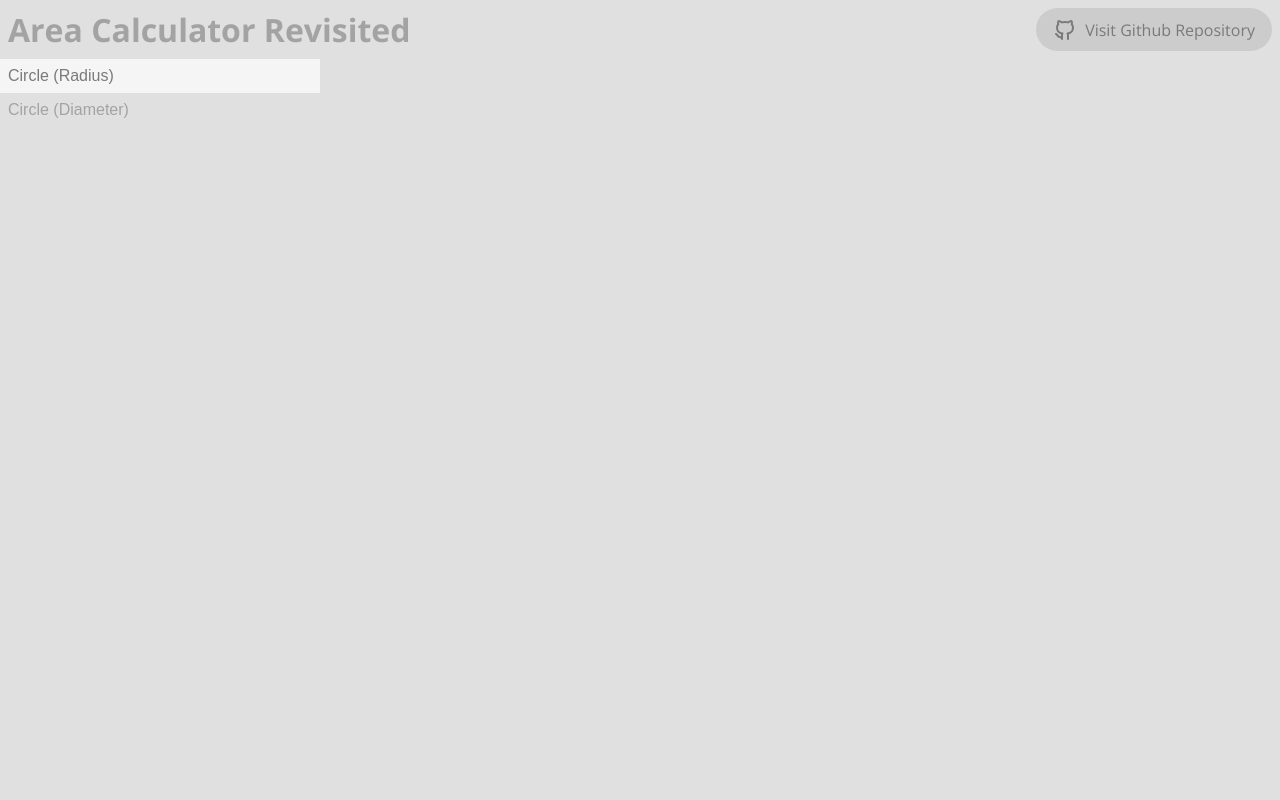
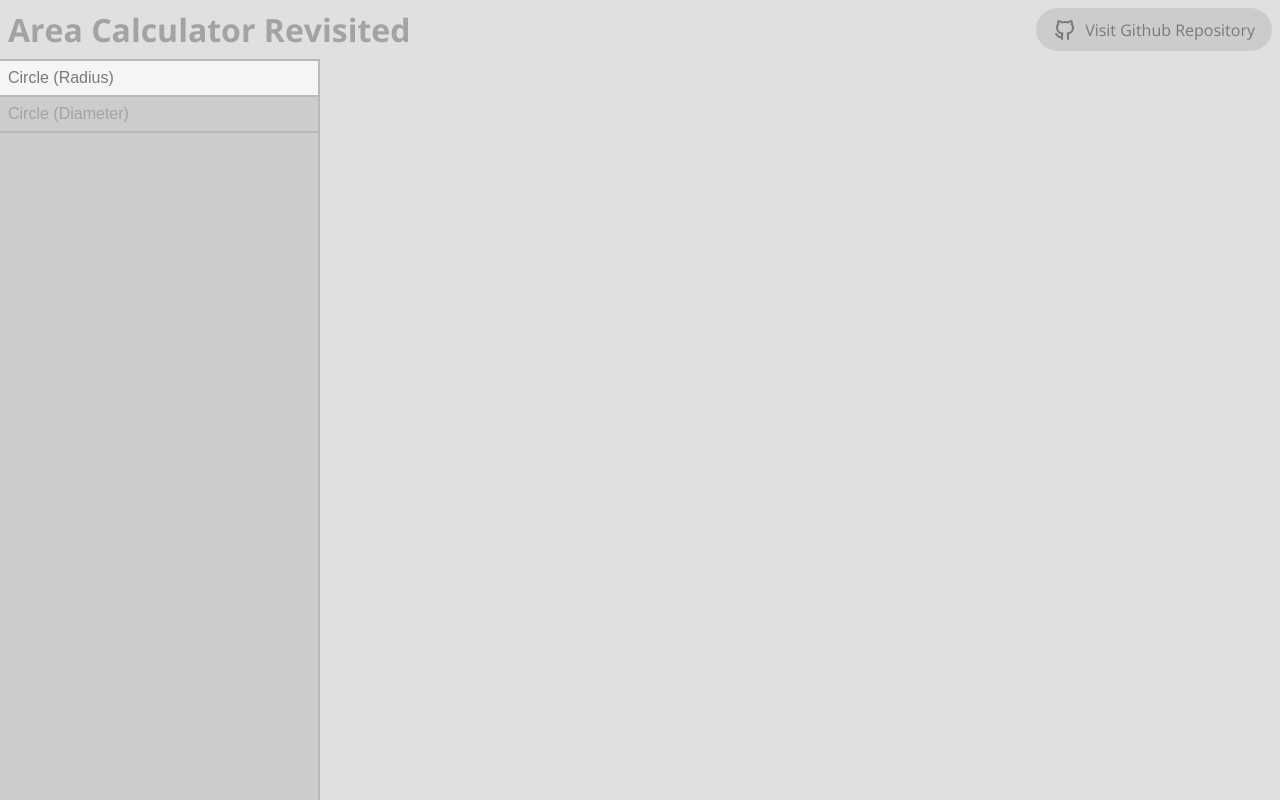
Before and after one commit to hildergill/area-calculator-revisited, a React (Vite) app: page / in a window 1280 px wide. Built offline with nearby package versions, Linux system fonts and the light colour scheme.

Commit message:
This is really good

```diff
--- a/src/styles/ShapeSelector.module.scss
+++ b/src/styles/ShapeSelector.module.scss
@@ -3,11 +3,15 @@
 .shapeSelector {
 	display: flex;
 	flex-direction: column;
+	background-color: map-get(constants.$colors-background, "dark");
+	border-top: 2px solid map-get(constants.$colors-background, "darker");
+	border-right: 2px solid map-get(constants.$colors-background, "darker");
 
 	.shapeSelectorButtonBase {
 		padding: 0.5rem;
 		background: none;
 		border: none;
+		border-bottom: 2px solid map-get(constants.$colors-background, "darker");
 		cursor: pointer;
 
 		p {
--- a/src/styles/constants.scss
+++ b/src/styles/constants.scss
@@ -1,7 +1,8 @@
 $colors-background: (
 	light: hsl(0, 0%, 96%),
 	base: hsl(0, 0%, 88%),
-	dark: hsl(0, 0%, 80%)
+	dark: hsl(0, 0%, 80%),
+	darker: hsl(0, 0%, 72%)
 );
 
 $color-primary-text: hsl(0, 0%, 48%);
@@ -9,3 +10,10 @@ $color-secondary-text: hsl(0, 0%, 64%);
 
 $dimens-border-size: 1px;
 $dimens-outline-size: 2px;
+
+$shadows: (
+	top: 0px -2px 1px hsl(0, 0%, 0%, 20%),
+	bottom: 0px 2px 1px hsl(0, 0%, 0%, 20%),
+	left: -2px 0px 1px hsl(0, 0%, 0%, 20%),
+	right: 2px 0px 1px hsl(0, 0%, 0%, 20%)
+);
```
